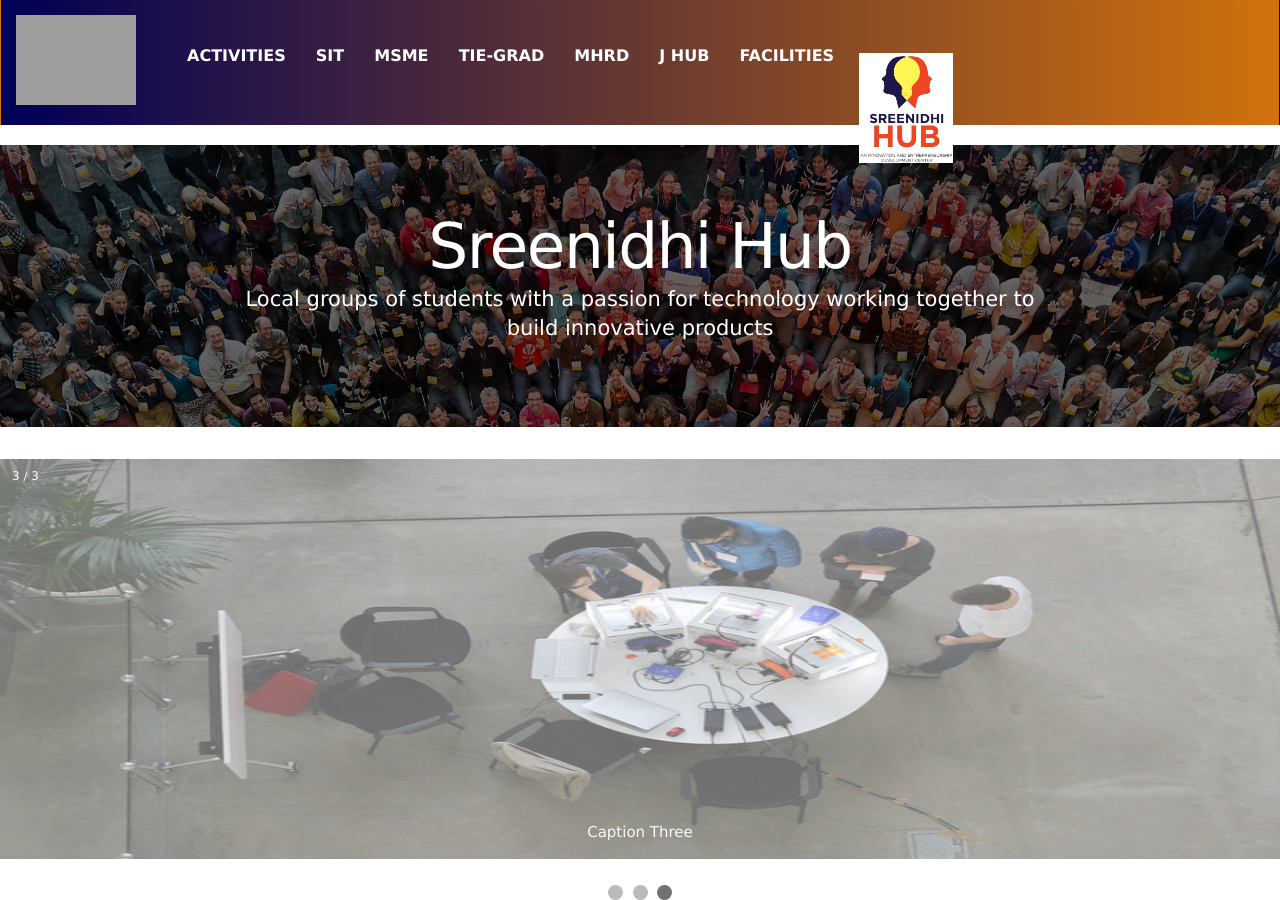
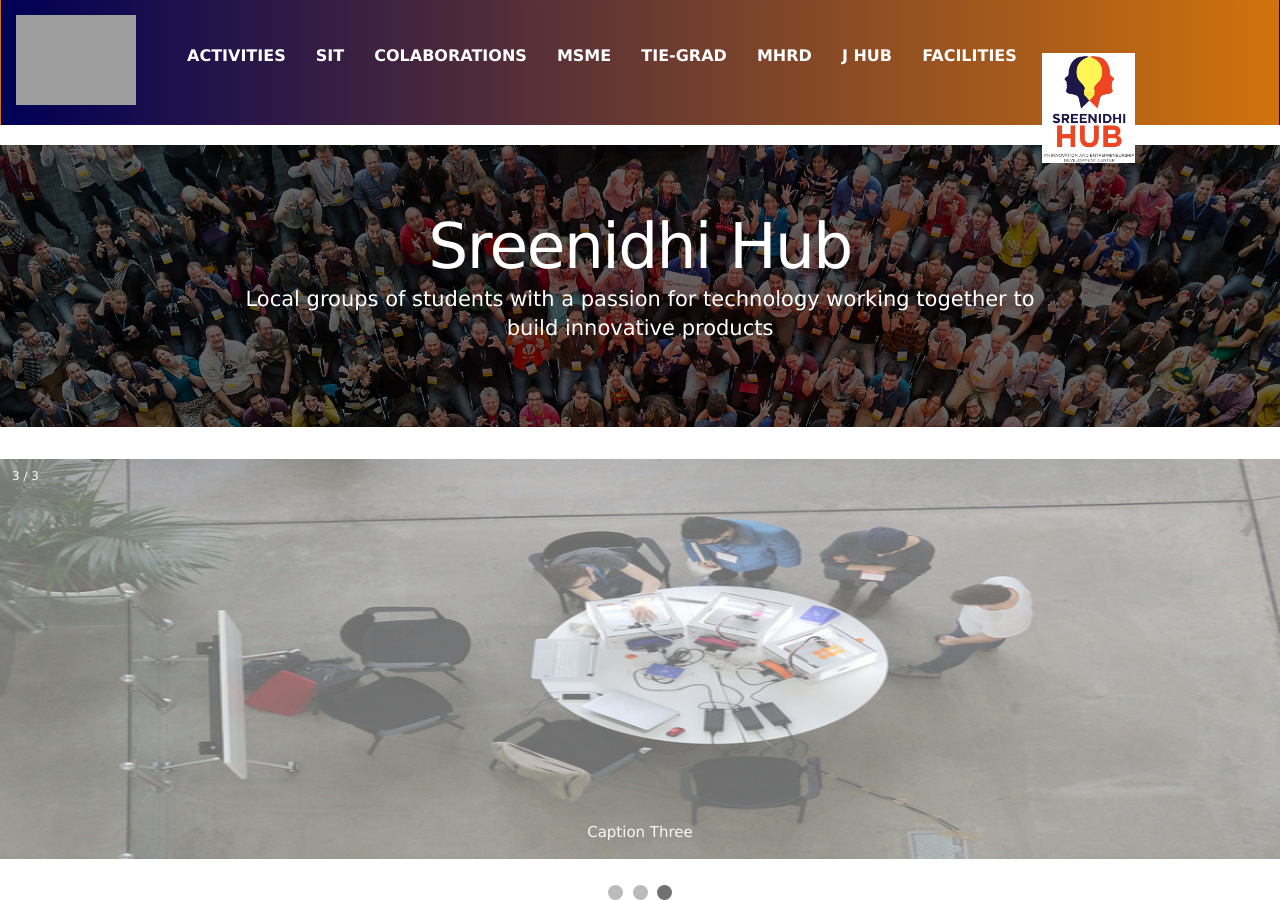
Before and after one commit to SNISTInnovationHub/snistinnovationhub.github.io, a Jekyll site: the page built from index.html, in a window 1280 px wide and 900 px high. Built offline with Jekyll 4.4.1, drawn with Linux system fonts in a browser that asks for light colours; nearby versions of some CDN libraries; some web fonts are replaced; library files that are not in the unit come from our copies.

Commit message:
Update header.html

```diff
--- a/_includes/header.html
+++ b/_includes/header.html
@@ -13,7 +13,8 @@
       <div class="collapse navbar-toggleable-md" id="exCollapsingNavbar">
 
         <a class="nav-link" href="https://snistinnovationhub.github.io/activities/">Activities</a>
-        <a class="nav-link" href="https://snistinnovationhub.github.io/members">SIT</a>
+        <a class="nav-link" href="https://snistinnovationhub.github.io/members/">SIT</a>
+        <a class="nav-link" href="https://snistinnovationhub.github.io/col/">COLABORATIONS</a>
         <a class="nav-link" href="https://snistinnovationhub.github.io/msme/">MSME</a>
         <a class="nav-link" href="https://snistinnovationhub.github.io/tie-grad/">TIE-GRAD</a>
         <a class="nav-link" href="https://snistinnovationhub.github.io/mhrd/">MHRD</a>
```
